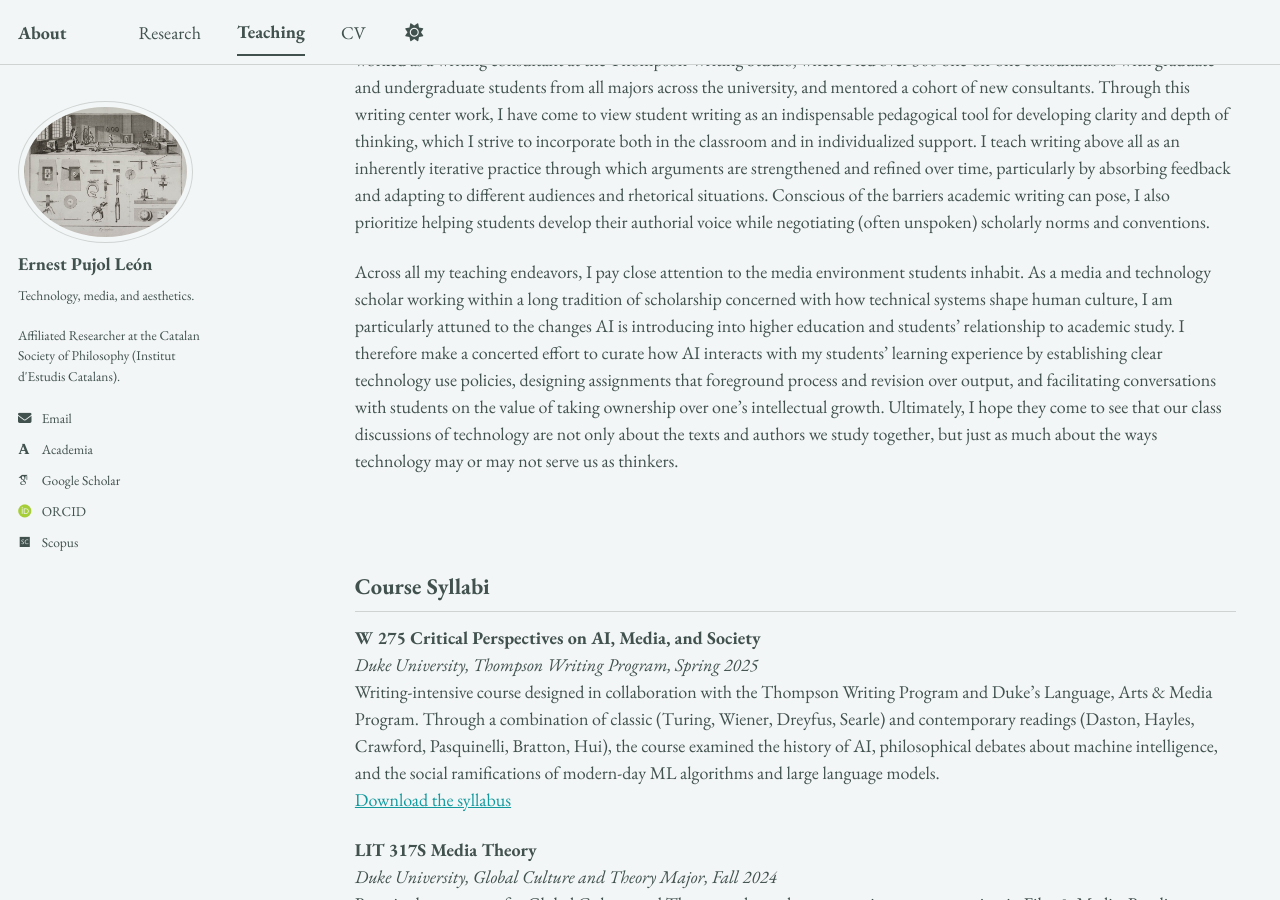
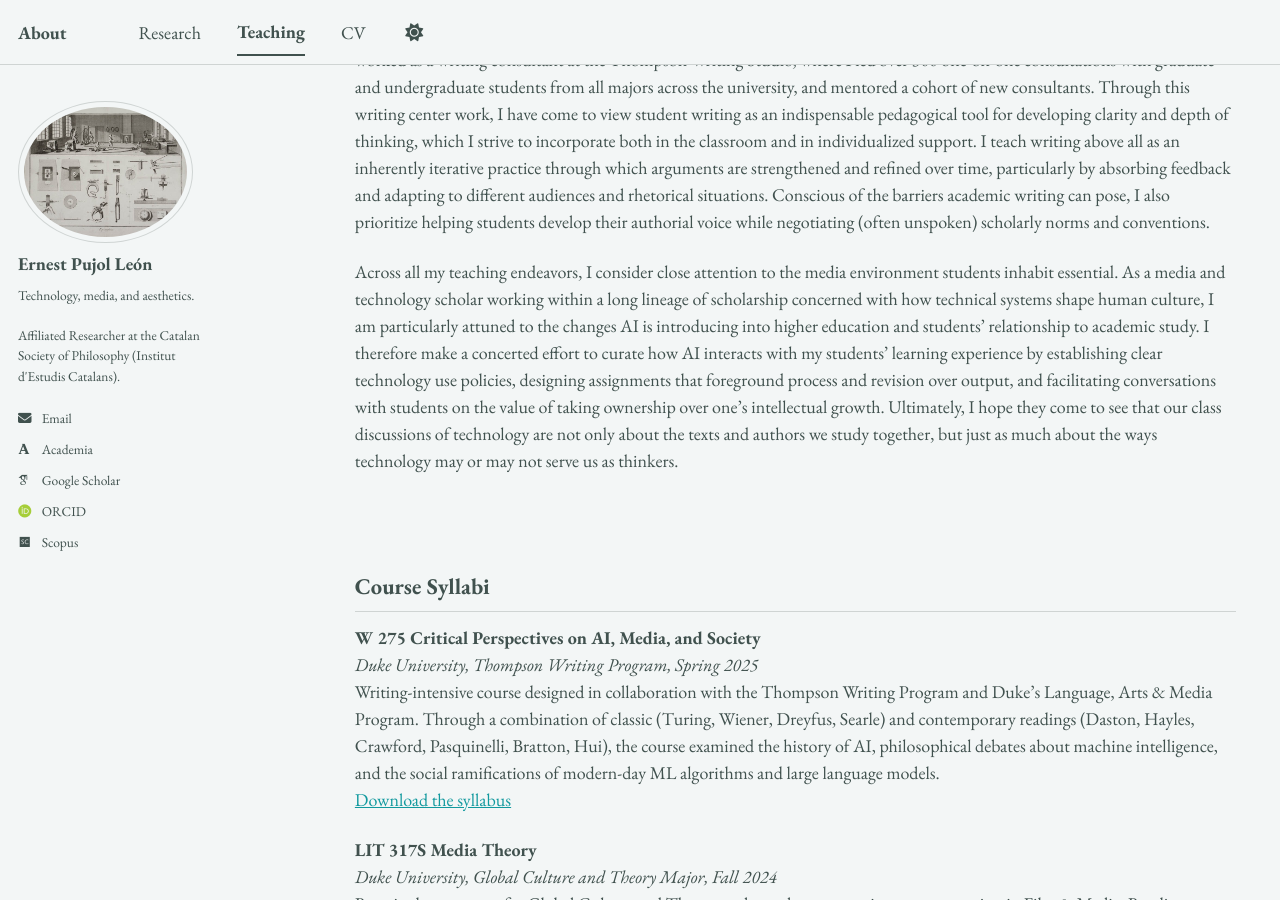
Before and after one commit to epujol90/epujol90.github.io, a Jekyll site: the page built from _pages/teaching.md, in a window 1280 px wide and 900 px high, scrolled down 521 px. Built offline with Jekyll 4.4.1, drawn with Linux system fonts in a browser that asks for light colours; some web fonts are replaced; a script bundle is joined from its source files by our own code; library files that are not in the unit come from our copies.

Commit message:
Update teaching.md

```diff
--- a/_pages/teaching.md
+++ b/_pages/teaching.md
@@ -11,7 +11,7 @@ My teaching experience includes both classroom instruction and writing center pr
 
 Beyond traditional coursework, my teaching owes much to my writing center experience. During my last two years at Duke, I worked as a writing consultant at the Thompson Writing Studio, where I led over 300 one-on-one consultations with graduate and undergraduate students from all majors across the university, and mentored a cohort of new consultants. Through this writing center work, I have come to view student writing as an indispensable pedagogical tool for developing clarity and depth of thinking, which I strive to incorporate both in the classroom and in individualized support. I teach writing above all as an inherently iterative practice through which arguments are strengthened and refined over time, particularly by absorbing feedback and adapting to different audiences and rhetorical situations. Conscious of the barriers academic writing can pose, I also prioritize helping students develop their authorial voice while negotiating (often unspoken) scholarly norms and conventions.
 
-Across all my teaching endeavors, I pay close attention to the media environment students inhabit. As a media and technology scholar working within a long tradition of scholarship concerned with how technical systems shape human culture, I am particularly attuned to the changes AI is introducing into higher education and students’ relationship to academic study. I therefore make a concerted effort to curate how AI interacts with my students’ learning experience by establishing clear technology use policies, designing assignments that foreground process and revision over output, and facilitating conversations with students on the value of taking ownership over one’s intellectual growth. Ultimately, I hope they come to see that our class discussions of technology are not only about the texts and authors we study together, but just as much about the ways technology may or may not serve us as thinkers.
+Across all my teaching endeavors, I consider close attention to the media environment students inhabit essential. As a media and technology scholar working within a long lineage of scholarship concerned with how technical systems shape human culture, I am particularly attuned to the changes AI is introducing into higher education and students’ relationship to academic study. I therefore make a concerted effort to curate how AI interacts with my students’ learning experience by establishing clear technology use policies, designing assignments that foreground process and revision over output, and facilitating conversations with students on the value of taking ownership over one’s intellectual growth. Ultimately, I hope they come to see that our class discussions of technology are not only about the texts and authors we study together, but just as much about the ways technology may or may not serve us as thinkers.
 <br>
 <br>
 <br>
```
